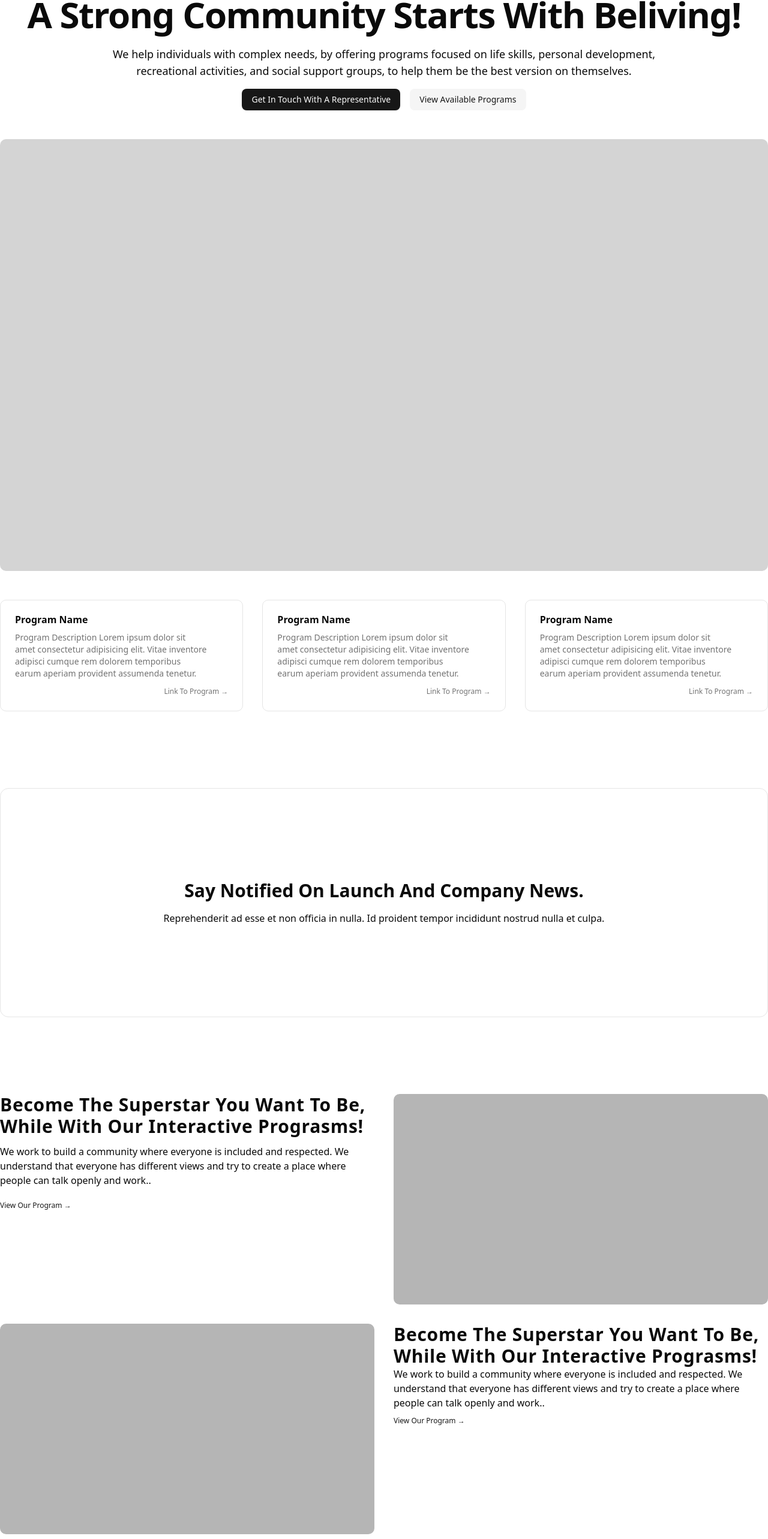
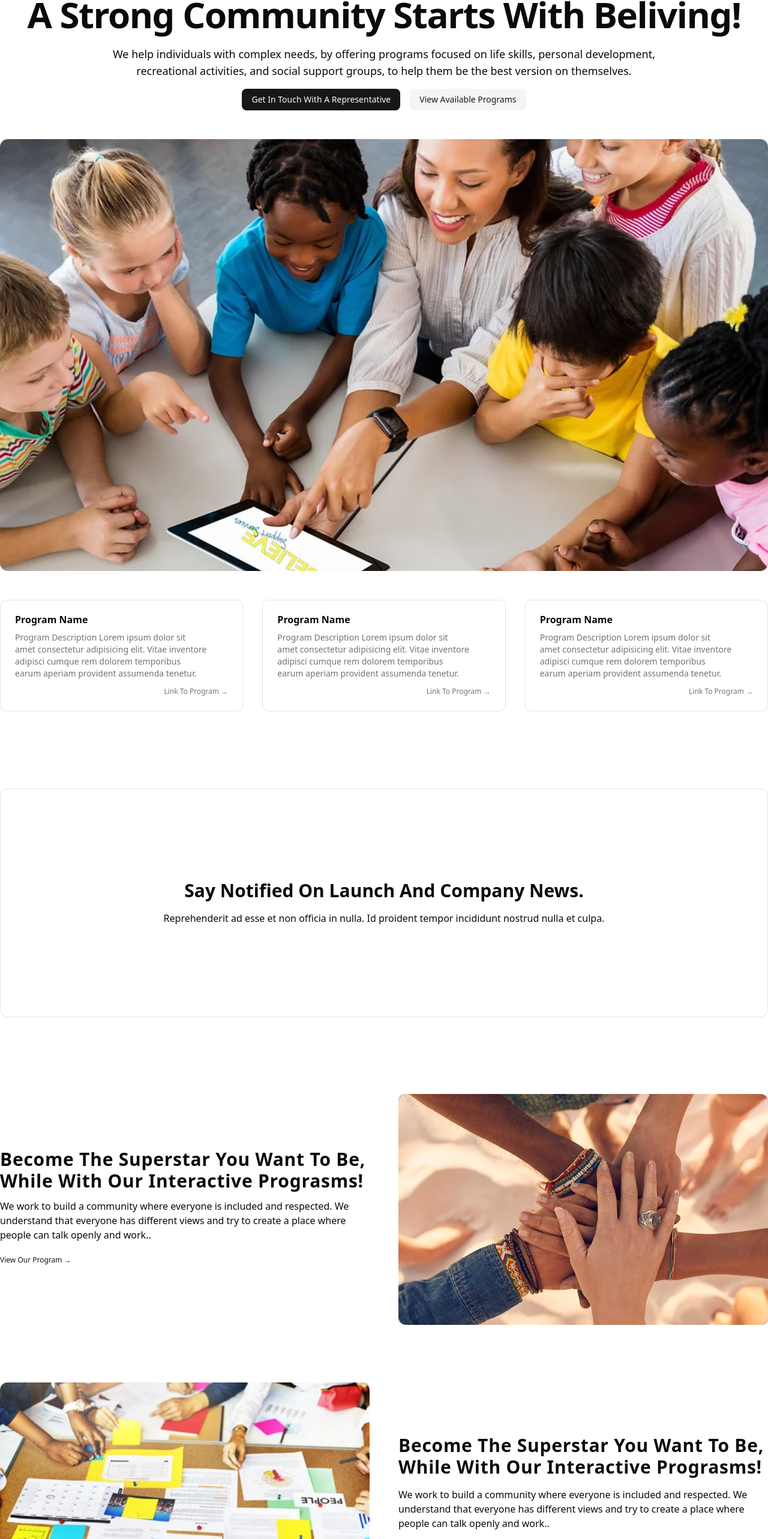
Before and after one commit to Justin-Bento/believe-support-services, a Next.js app: page / in a window 1280 px wide. Shown: the part 224-2790 px from the top of the page at 60% size. Built offline with nearby package versions, Linux system fonts and the light colour scheme.

Commit message:
Creaated feature section

```diff
--- a/src/app/page.tsx
+++ b/src/app/page.tsx
@@ -10,6 +10,7 @@ import {
   CardDescription,
   CardTitle,
 } from "@/components/ui/card";
+import Image from "next/image";
 
 export default function page() {
   return (
@@ -46,8 +47,13 @@ export default function page() {
               </Button>
             </div>
           </div>
-          <div className="w-full aspect-square lg:aspect-video bg-neutral-300 rounded-lg overflow-hidden">
-            <p className="opacity-0">hello world</p>
+          <div className="relative w-full aspect-square lg:aspect-video bg-neutral-300 rounded-lg overflow-hidden">
+            <Image
+              fill
+              src="/media/hero-image.webp"
+              alt="Hodges Bay Club garnished with our Island Microgreens"
+              className="object-cover object-center rounded-xl"
+            />
           </div>
           <div className="grid grid-cols-1 lg:grid-cols-3 gap-8">
             <Card className="rounded-lg overflow-hidden shadow-none">
@@ -106,8 +112,8 @@ export default function page() {
           </Card>
         </section>
         {/* <...> End Of Call TO Action Section <...> */}
-        <section className="grid grid-cols-1 lg:grid-cols-2 gap-8">
-          <div className="w-full order-first space-y-3">
+        <section className="grid grid-cols-1 lg:grid-cols-2 gap-12 lg:gap-y-24 lg:gap-x-12">
+          <div className="w-full order-first space-y-3 flex flex-col justify-center items-start">
             <h3 className="scroll-m-20 dark:text-primary-100 text-3xl font-bold tracking-wide transition-colors first:mt-0">
               Become The Superstar You Want To Be, While With Our Interactive
               Prograsms!
@@ -121,8 +127,15 @@ export default function page() {
               View Our Program &rarr;
             </Button>
           </div>
-          <div className="w-full aspect-video rounded bg-foreground/30 rounded-lg"></div>
-          <div className="lg:order-last">
+          <div className="relative w-full aspect-[16/10] rounded bg-foreground/30 rounded-lg">
+            <Image
+              fill
+              src="/media/believe-support-services--images.webp"
+              alt="Hodges Bay Club garnished with our Island Microgreens"
+              className="object-cover object-center rounded-xl"
+            />
+          </div>
+          <div className="lg:order-last flex flex-col justify-center items-start gap-4">
             <h3 className="scroll-m-20 dark:text-primary-100 text-3xl font-bold tracking-wide transition-colors first:mt-0">
               Become The Superstar You Want To Be, While With Our Interactive
               Prograsms!
@@ -136,7 +149,14 @@ export default function page() {
               View Our Program &rarr;
             </Button>
           </div>
-          <div className="w-full aspect-video rounded bg-foreground/30 rounded-lg"></div>
+          <div className="relative w-full aspect-[16/10] rounded bg-foreground/30 rounded-lg">
+            <Image
+              fill
+              src="/media/believe-support-services--life-skills.webp"
+              alt="Hodges Bay Club garnished with our Island Microgreens"
+              className="object-cover object-center rounded-xl"
+            />
+          </div>
         </section>
         {/* <...> End Of Call TO Action Section <...> */}
       </main>
```
